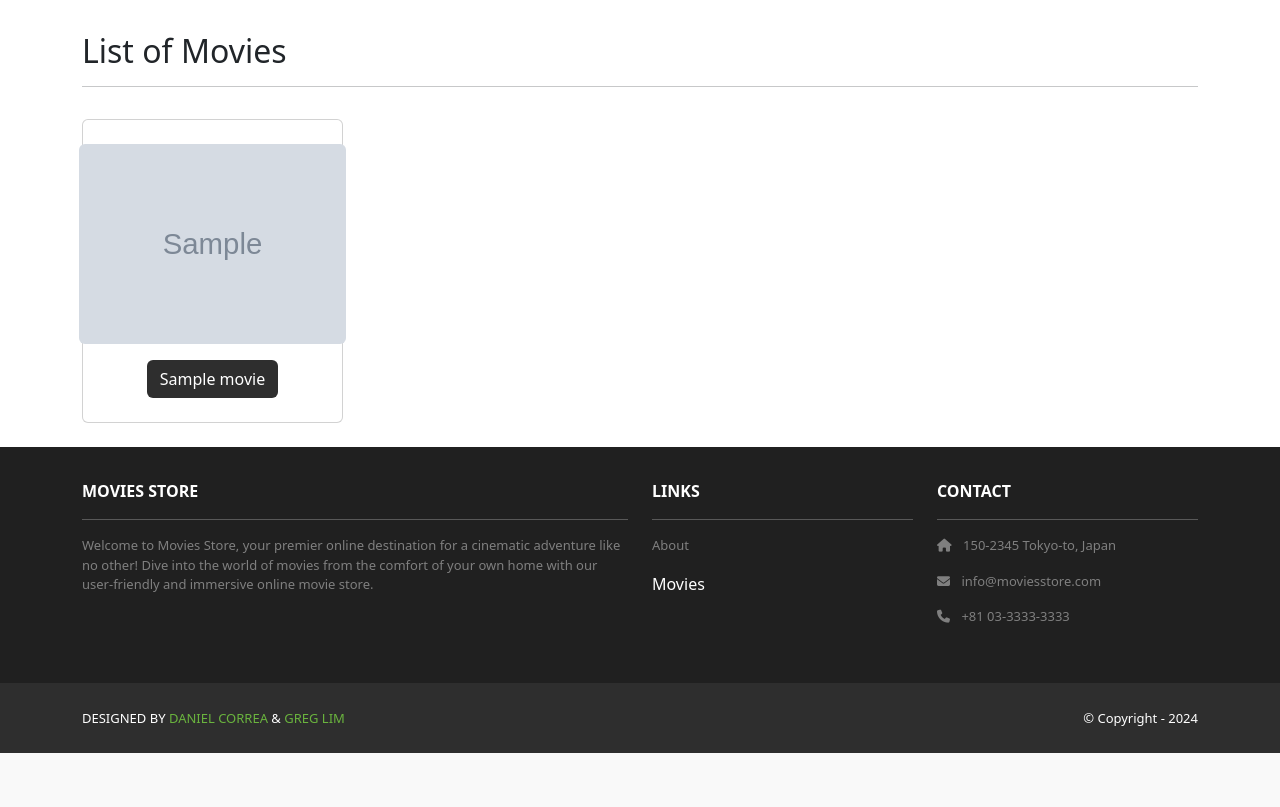
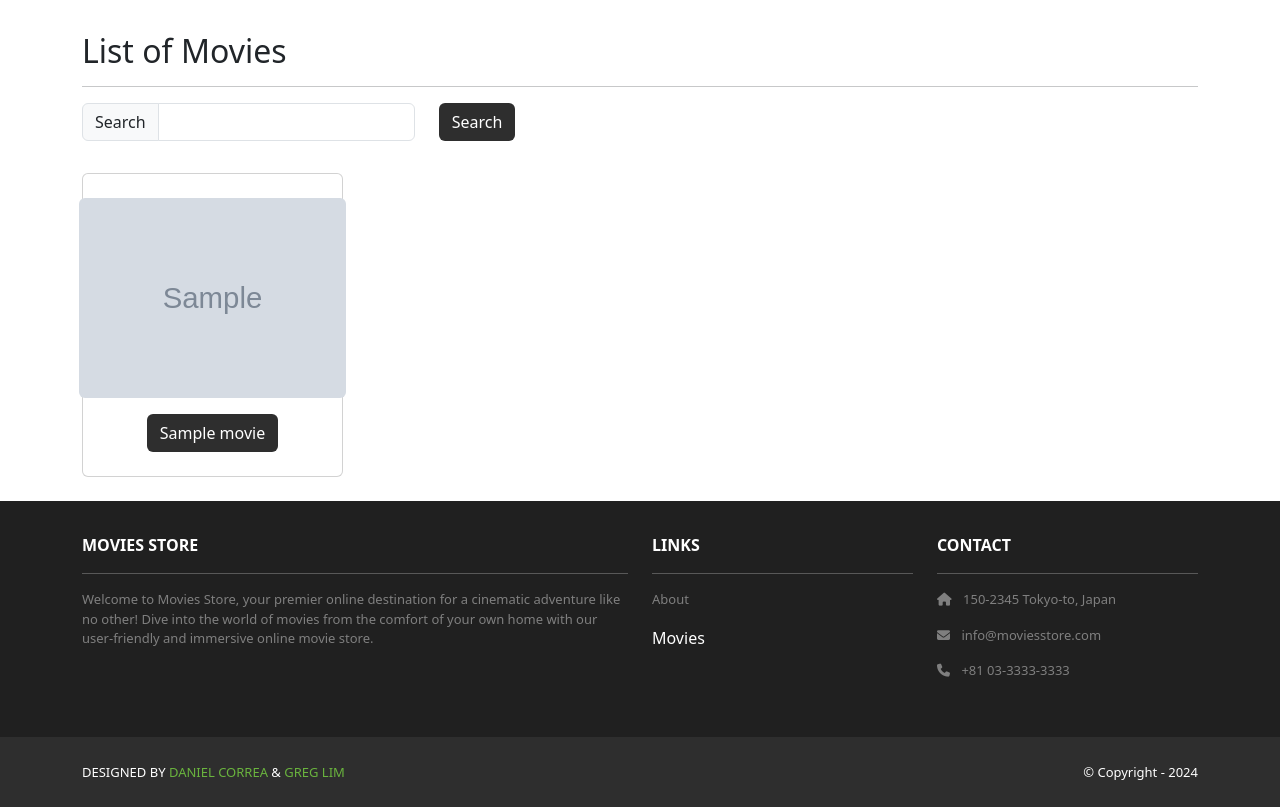
Before and after one commit to nimrathk/GT-Movies-Store, a Django app: page /movies/ in a window 1280 px wide. Shown: the part 82-889 px from the top of the page. Before the commit the page ends 835 px from the top, so only its background shows below. Run offline with Django 5.2, Linux system fonts and the light colour scheme; tables that the repository leaves empty hold one stand-in row (values such as "Sample post"); grey boxes marked "Sample" are stand-in pictures; some libraries are stand-ins or nearby versions.

```diff
--- a/moviesstore/movies/templates/movies/index.html
+++ b/moviesstore/movies/templates/movies/index.html
@@ -7,22 +7,38 @@
       <div class="col mx-auto mb-3">
         <h2>List of Movies</h2>
         <hr />
+        <p class="card-text">
+          <form method="GET" action="{% url 'movies.index' %}">
+            <div class="row">
+              <div class="col-auto">
+                <div class="input-group col-auto">
+                  <div class="input-group-text">Search</div>
+                  <input type="text" class="form-control"
+                    name="search" value="{{ request.GET.search }}">
+                </div>
+              </div>
+              <div class="col-auto">
+                <button class="btn bg-dark text-white" type="submit">Search</button>
+              </div>
+            </div>
+          </form>
+        </p>
       </div>
     </div>
     <div class="row">
       {% for movie in template_data.movies %}
       <div class="col-md-4 col-lg-3 mb-2">
         <div class="p-2 card align-items-center pt-4">
-          <img src="{{  movie.image.url }}"
-            class="card-img-top rounded img-card-200">
+          <img src="{{ movie.image.url }}" class="card-img-top rounded img-card-200">
           <div class="card-body text-center">
-            <a href="{% url 'movies.show' id=movie.id %}"
-              class="btn bg-dark text-white">
+            <a href="{% url 'movies.show' id=movie.id %}" class="btn bg-dark text-white">
               {{ movie.name }}
             </a>
           </div>
         </div>
       </div>
+      {% empty %}
+      <p class="text-center">No movies found.</p>
       {% endfor %}
     </div>
   </div>
--- a/moviesstore/movies/views.py
+++ b/moviesstore/movies/views.py
@@ -2,9 +2,17 @@ from django.shortcuts import render, get_object_or_404, redirect
 from .models import Movie
 
 def index(request):
+    search_term = request.GET.get('search')
+    if search_term:
+        movies = Movie.objects.filter(name__icontains=search_term)
+    else:
+        movies = Movie.objects.all()
+    print("moviesie",list(Movie.objects.all()))
     template_data = {}
     template_data['title'] = 'Movies'
-    template_data['movies'] = Movie.objects.all()
+    template_data['movies'] = movies
+    print("template data,",template_data)
+    print("movies",list(movies))
     return render(request, 'movies/index.html',
                   {'template_data': template_data})
 
```
Also changed, not shown: moviesstore/db.sqlite3.
